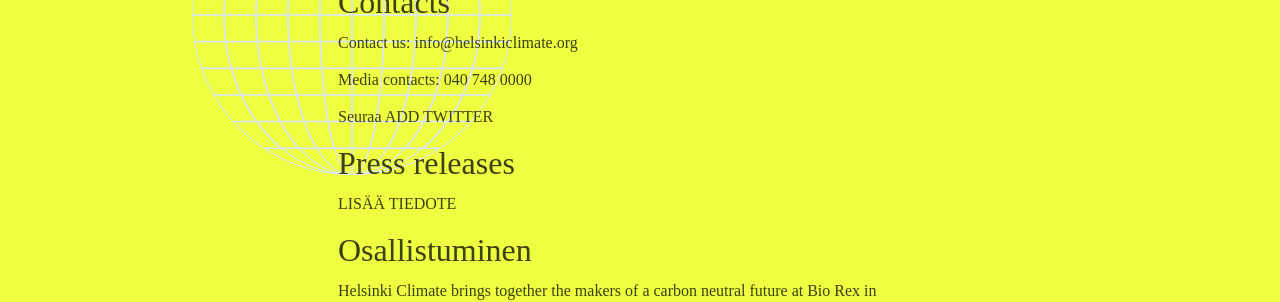
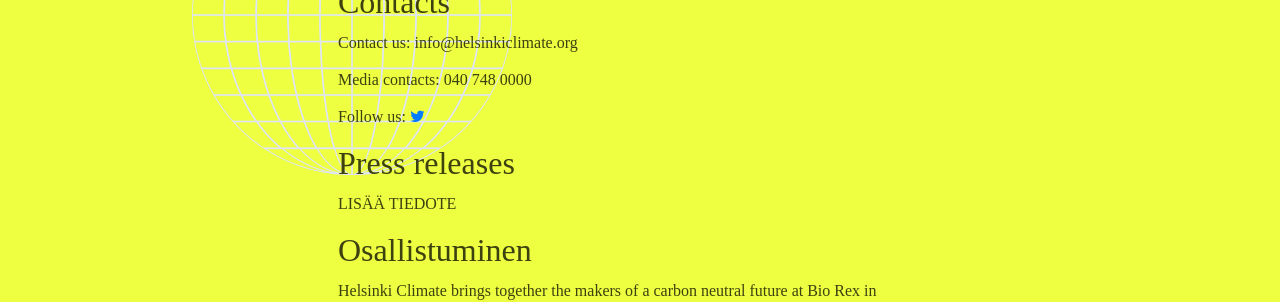
Before and after one commit to ilmastoveivi/helsinkiclimate-v2, a Jekyll site: the page built from info.md, in a window 1280 px wide. Shown: the part 209-511 px from the top of the page. Built offline with Jekyll 4.4.1, drawn with Linux system fonts in a browser that asks for light colours; some web fonts are replaced; our own code applies the rules of GitHub Pages for plain Markdown files.

Commit message:
Add twitter icon to info layout

```diff
--- a/_includes/head.html
+++ b/_includes/head.html
@@ -19,6 +19,7 @@
 
   <!-- Custom Fonts -->
   <link rel="stylesheet" href="https://use.typekit.net/kah3fyy.css">
+  <link rel="stylesheet" href="https://cdnjs.cloudflare.com/ajax/libs/font-awesome/4.7.0/css/font-awesome.min.css">
   <script src="https://code.jquery.com/jquery-3.4.1.min.js"
     integrity="sha256-CSXorXvZcTkaix6Yvo6HppcZGetbYMGWSFlBw8HfCJo=" crossorigin="anonymous"></script>
 
--- a/info.md
+++ b/info.md
@@ -14,7 +14,7 @@
 
 Media contacts: 040 748 0000
 
-Seuraa ADD TWITTER
+Follow us: <a href="https://twitter.com/helsinkiclimate" class="fa fa-twitter"></a>
 
 ## Press releases
 
```
Also changed, not shown: tietoa.md (+1 -1 lines).
